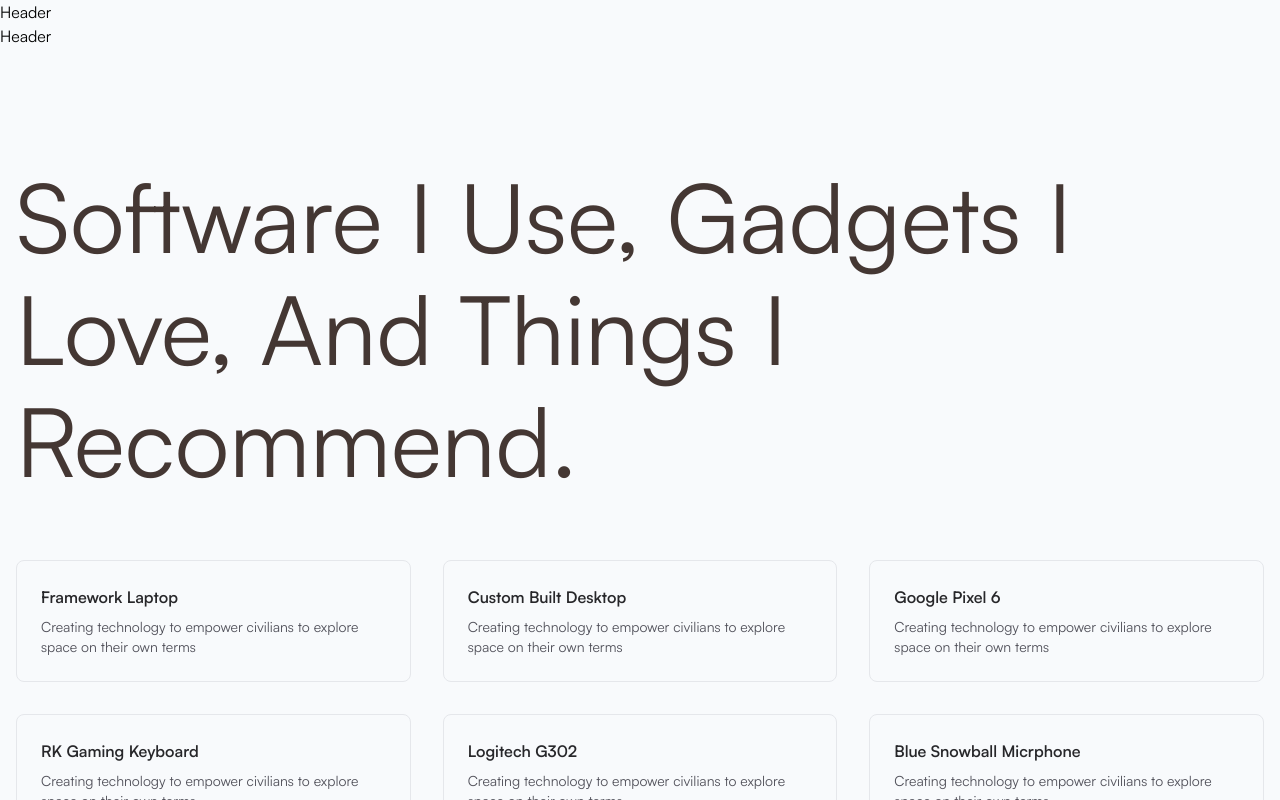
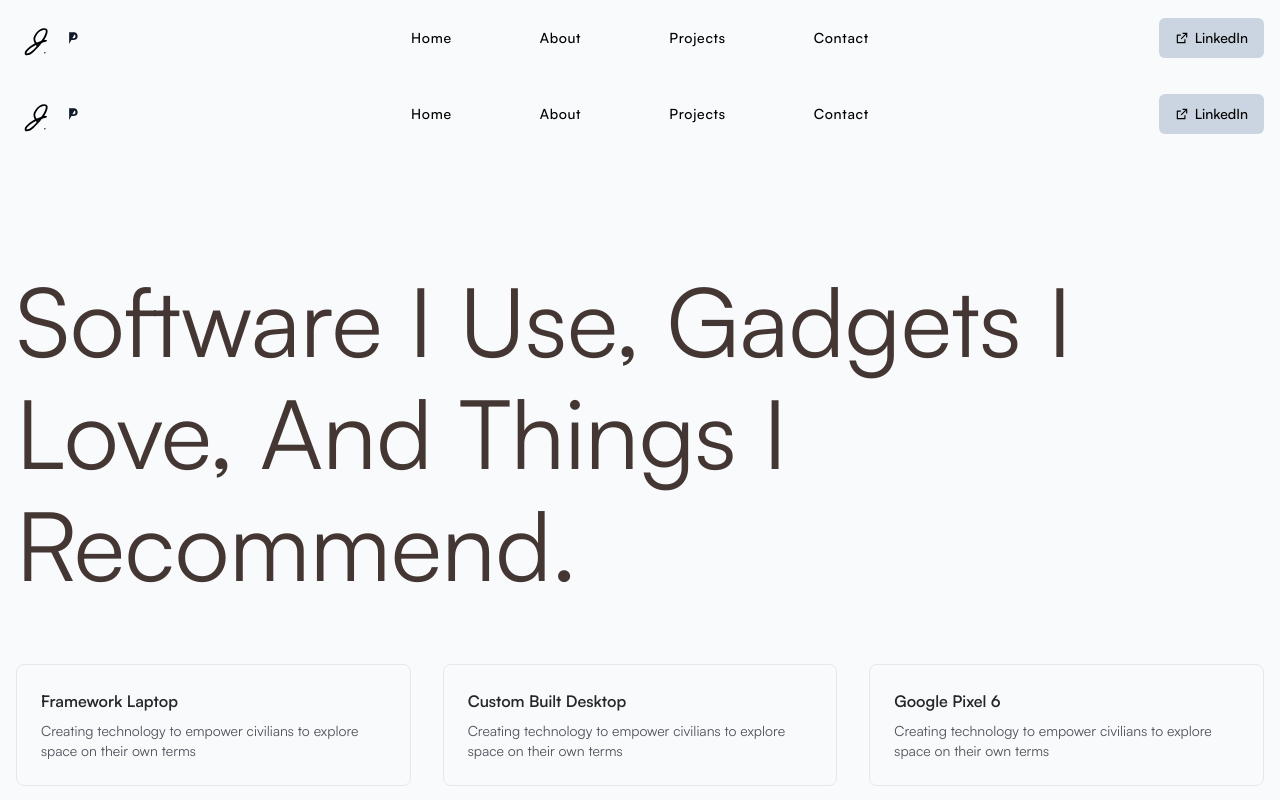
Before and after one commit to Justin-Bento/portfolio, a Next.js app: page /uses in a window 1280 px wide. Shown: the top 800 px of the page. Built offline with nearby package versions, Linux system fonts and the light colour scheme; no server answers.

Commit message:
added header compenent with other page

```diff
--- a/components/Header.tsx
+++ b/components/Header.tsx
@@ -1,7 +1,85 @@
-import React from 'react'
+import React, { useState } from "react";
+import { Logo }from "@/components/Logo";
+import { Button } from "@/components/Button";
+import { RiMenuLine, RiExternalLinkLine, RiCloseLine } from "react-icons/ri";
+import Link from "next/link";
 
 export default function Header() {
+  const [mobileMenuOpen, setMobileMenuOpen] = useState(true);
+  const onClick = () => setMobileMenuOpen((mobileMenuOpen) => !mobileMenuOpen);
   return (
-    <div>Header</div>
-  )
+    <header className="p-4 lg:p-4">
+      <div className="grid grid-cols-1 gap-6 justify-evenly lg:container lg:mx-auto lg:items-center lg:grid-cols-3">
+        <div className="flex justify-between">
+          <Link href="/" aria-label="link-to-home">
+            <Logo className="fill-primary-700 dark:fill-primary-50 hover:opacity-80" />
+          </Link>
+          {mobileMenuOpen ? (
+            <Button
+              variant="outline"
+              size="icon"
+              className="lg:hidden"
+              onClick={onClick}
+              aria-label="nav-button-open"
+            >
+              <RiMenuLine />
+            </Button>
+          ) : (
+            <Button
+              variant="outline"
+              size="icon"
+              className="lg:hidden"
+              onClick={onClick}
+              aria-label="nav-button-close"
+            >
+              <RiCloseLine />
+            </Button>
+          )}
+        </div>
+        <div className={`${mobileMenuOpen ? "hidden lg:flex" : ""}`}>
+          <nav className="flex flex-col justify-start w-full gap-6 lg:justify-center lg:flex-row">
+            <Link href="/">
+              <Button variant="navLink" size="lg" className="w-full" aria-label="navigation-link-home">
+                Home
+              </Button>
+            </Link>
+            <Link href="/about">
+              <Button variant="navLink" size="lg" className="w-full" aria-label="navigation-link-about">
+                About
+              </Button>
+            </Link>
+            <Link href="/projects">
+              <Button variant="navLink" size="lg" className="w-full" aria-label="navigation-link-projects">
+                Projects
+              </Button>
+            </Link>
+            <Link href="/contact">
+              <Button variant="navLink" size="lg" className="w-full" aria-label="navigation-link-contact">
+                Contact
+              </Button>
+            </Link>
+          </nav>
+        </div>
+        <div
+          className={`${
+            mobileMenuOpen ? "hidden" : ""
+          } lg:flex lg:items-center md:justify-end`}
+        >
+          <Link
+            target="_blank"
+            href="https://www.linkedin.com/in/farah-hakimpour-0b41911b8/"
+          >
+            <Button
+              variant="secondary"
+              className="flex gap-1.5 w-full lg:w-auto"
+              aria-label="external-link-to-linkedin"
+            >
+              <RiExternalLinkLine />
+              LinkedIn
+            </Button>
+          </Link>
+        </div>
+      </div>
+    </header>
+  );
 }
```
